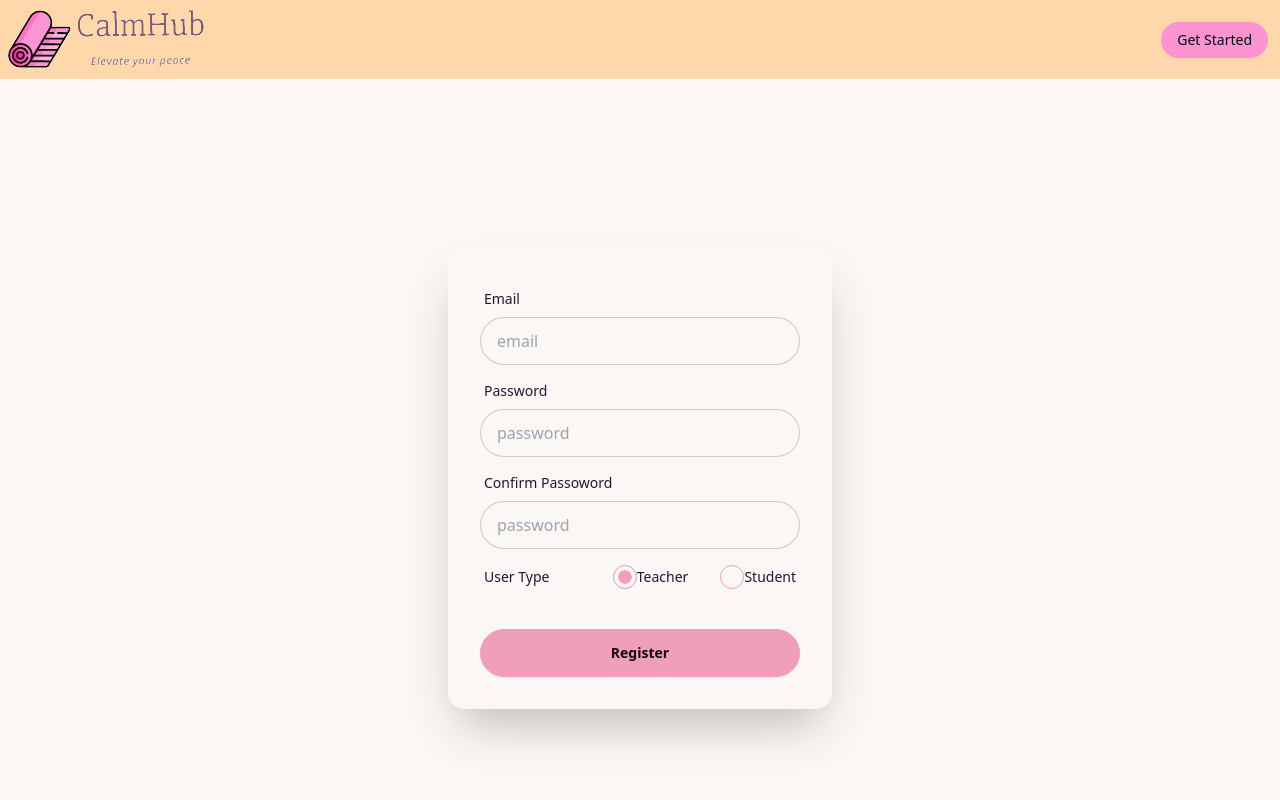
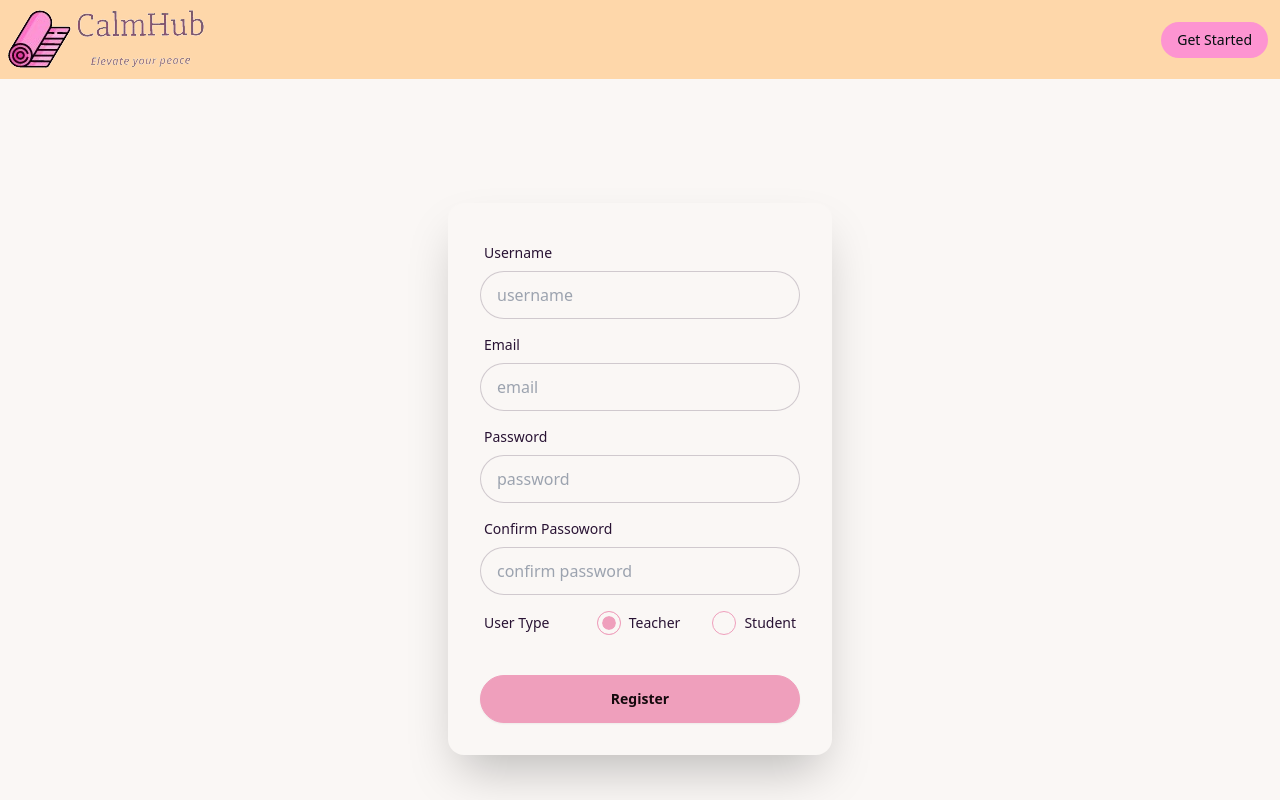
Before and after one commit to Ruslana-M/yoga-app-redi-final-project, a React (Create React App) app: page /register in a window 1280 px wide. Built offline with nearby package versions, Linux system fonts and the light colour scheme.

Commit message:
add Register to Backendless

```diff
--- a/src/components/Register.jsx
+++ b/src/components/Register.jsx
@@ -1,10 +1,49 @@
-import React from "react";
+import React, { useState } from "react";
+import Backendless from 'backendless';
 
 function Register() {
+    const [showError, setShowError] = useState(false)
+
+  function registerUser(e) {
+    e.preventDefault();
+    const username = e.target.username.value;
+    const email = e.target.email.value;
+    const password = e.target.password.value;
+    const confirmPassword = e.target.confirmPassword.value;
+
+    if (password !== confirmPassword) {
+        setShowError(true)
+
+    }else {
+        //creating Object for Backendless
+        const newUser = new Backendless.User()
+        newUser.email = email
+        newUser.password = password
+        newUser.username = username
+        newUser.userType = 'teacher'
+        //registing
+        Backendless.UserService.register(newUser)
+            .then((res) => { console.log(res)
+          }).catch(err => { console.log(` Check your password`,  err)
+          })
+    }
+  }
   return (
     <div className="w-screen h-screen flex justify-center items-center min-h-screen">
       <div className="card shrink-0 w-full max-w-sm shadow-2xl bg-base-100">
-        <form className="card-body">
+        <form className="card-body" onSubmit={registerUser}>
+          <div className="form-control">
+            <label className="label">
+              <span className="label-text">Username</span>
+            </label>
+            <input
+              type="text"
+              placeholder="username"
+              name="username"
+              className="input input-bordered"
+              required
+            />
+          </div>
           <div className="form-control">
             <label className="label">
               <span className="label-text">Email</span>
@@ -12,6 +51,7 @@ function Register() {
             <input
               type="email"
               placeholder="email"
+              name="email"
               className="input input-bordered"
               required
             />
@@ -23,6 +63,7 @@ function Register() {
             <input
               type="password"
               placeholder="password"
+              name="password"
               className="input input-bordered"
               required
             />
@@ -33,7 +74,8 @@ function Register() {
             </label>
             <input
               type="password"
-              placeholder="password"
+              placeholder="confirm password"
+              name="confirmPassword"
               className="input input-bordered"
               required
             />
@@ -45,23 +87,21 @@ function Register() {
               </label>
               <div className="flex justify-between gap-6">
                 <label className="label cursor-pointer">
-                <input
+                  <input
                     type="radio"
                     name="radio-10"
                     className="radio radio-secondary"
                     checked
                   />
-                  <span className="label-text">Teacher</span>
-
+                  <span className="label-text  pl-2">Teacher</span>
                 </label>
                 <label className="label cursor-pointer">
-                <input
+                  <input
                     type="radio"
                     name="radio-10"
                     className="radio radio-secondary"
                   />
-                  <span className="label-text">Student</span>
-
+                  <span className="label-text pl-2">Student</span>
                 </label>
               </div>
             </div>
```
